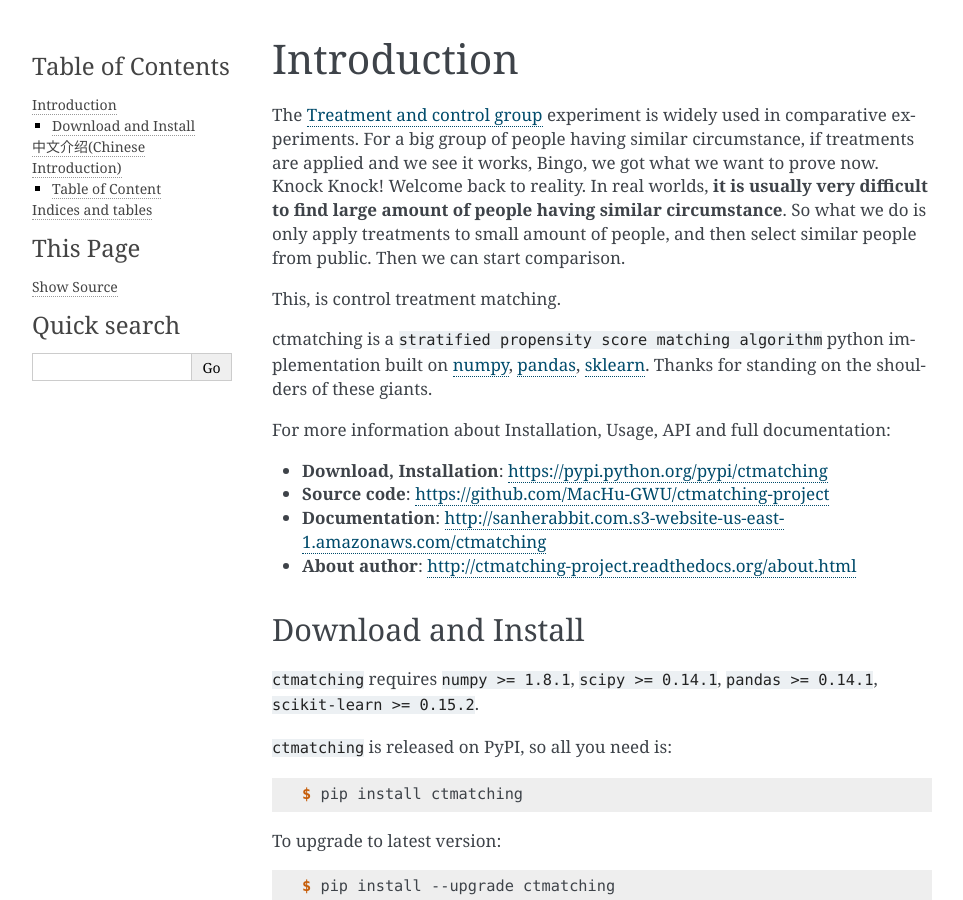
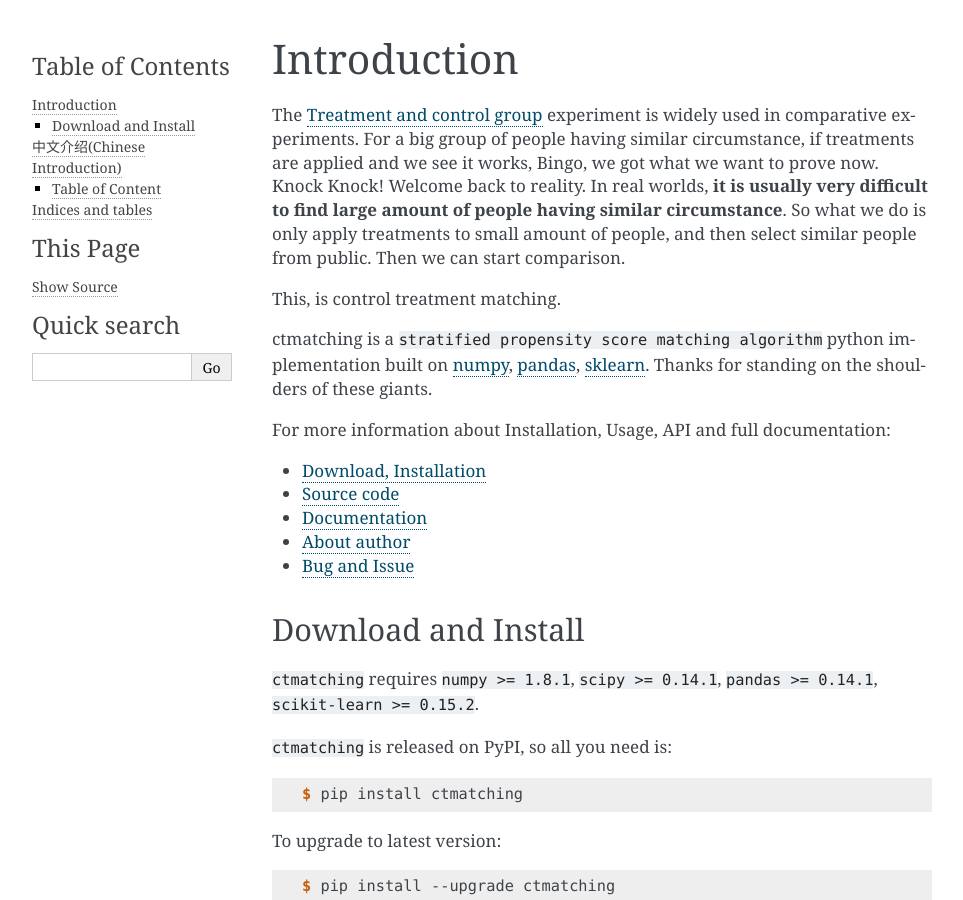
Before and after one commit to MacHu-GWU/ctmatching-project, a Sphinx documentation site: the page built from source/index.rst, in a window 1280 px wide and 900 px high. Shown: the whole window, without its empty margins (148-1111 px from the left). Built offline with Sphinx 7.4.7, drawn with Linux system fonts in a browser that asks for light colours; pages that are not in the unit, such as notebooks, are missing from menus.

Commit message:
2015-10-06

```diff
--- a/ctmatching/__init__.py
+++ b/ctmatching/__init__.py
@@ -2,7 +2,6 @@
 # -*- coding: utf-8 -*-
 
 """
-
 **Prerequisites**
 
 - numpy >= 1.6.1
@@ -14,6 +13,6 @@
 from .core import psm
 from .dataset import load_re78
 
-__version__ = "0.0.2"
+__version__ = "0.0.3"
 __short_description__ = ("Treatment group, control group matching algorithm "
                          "high level python implementation.")
--- a/readme.rst
+++ b/readme.rst
@@ -9,11 +9,11 @@
 
 For more information about Installation, Usage, API and full documentation:
 
-- **Download, Installation**: https://pypi.python.org/pypi/ctmatching
-- **Source code**: https://github.com/MacHu-GWU/ctmatching-project
-- **Documentation**: http://sanherabbit.com.s3-website-us-east-1.amazonaws.com/ctmatching
-- **About author**: http://ctmatching-project.readthedocs.org/about.html
-
+- `Download, Installation <https://pypi.python.org/pypi/ctmatching>`_
+- `Source code <https://github.com/MacHu-GWU/ctmatching-project>`_
+- `Documentation <http://www.wbh-doc.com.s3.amazonaws.com/ctmatching/index.html>`_
+- `About author <http://ctmatching-project.readthedocs.org/about.html>`_
+- `Bug and Issue <https://github.com/MacHu-GWU/ctmatching-project/issues>`_
 
 Download and Install
 --------------------------------------------------------------------------------
--- a/setup.py
+++ b/setup.py
@@ -55,13 +55,13 @@
 import os
 
 GITHUB_ACCOUNT = "MacHu-GWU" # your GitHub account name
-RELEASE_TAG = "2015-09-25" # the GitHub release tag
+RELEASE_TAG = "2015-10-06" # the GitHub release tag
 NAME = "ctmatching" # name your package
 
 VERSION = __import__(NAME).__version__
 PACKAGES = [NAME] + ["%s.%s" % (NAME, i) for i in find_packages(NAME)]
 PACKAGE_DATA = {
-    "ctmatching": ["*.txt"],
+    "ctmatching": ["testdata/*.txt"],
 }
 SHORT_DESCRIPTION = __import__(NAME).__short_description__ # GitHub Short Description
 AUTHOR = "Sanhe Hu"
--- a/source/conf.py
+++ b/source/conf.py
@@ -67,9 +67,9 @@
 # built documents.
 #
 # The short X.Y version.
-version = '0.0.2'
+version = '0.0.3'
 # The full version, including alpha/beta/rc tags.
-release = '0.0.2'
+release = '0.0.3'
 
 # The language for content autogenerated by Sphinx. Refer to documentation
 # for a list of supported languages.
```
Also changed, not shown: LICENSE.txt (added), 4 other files.
